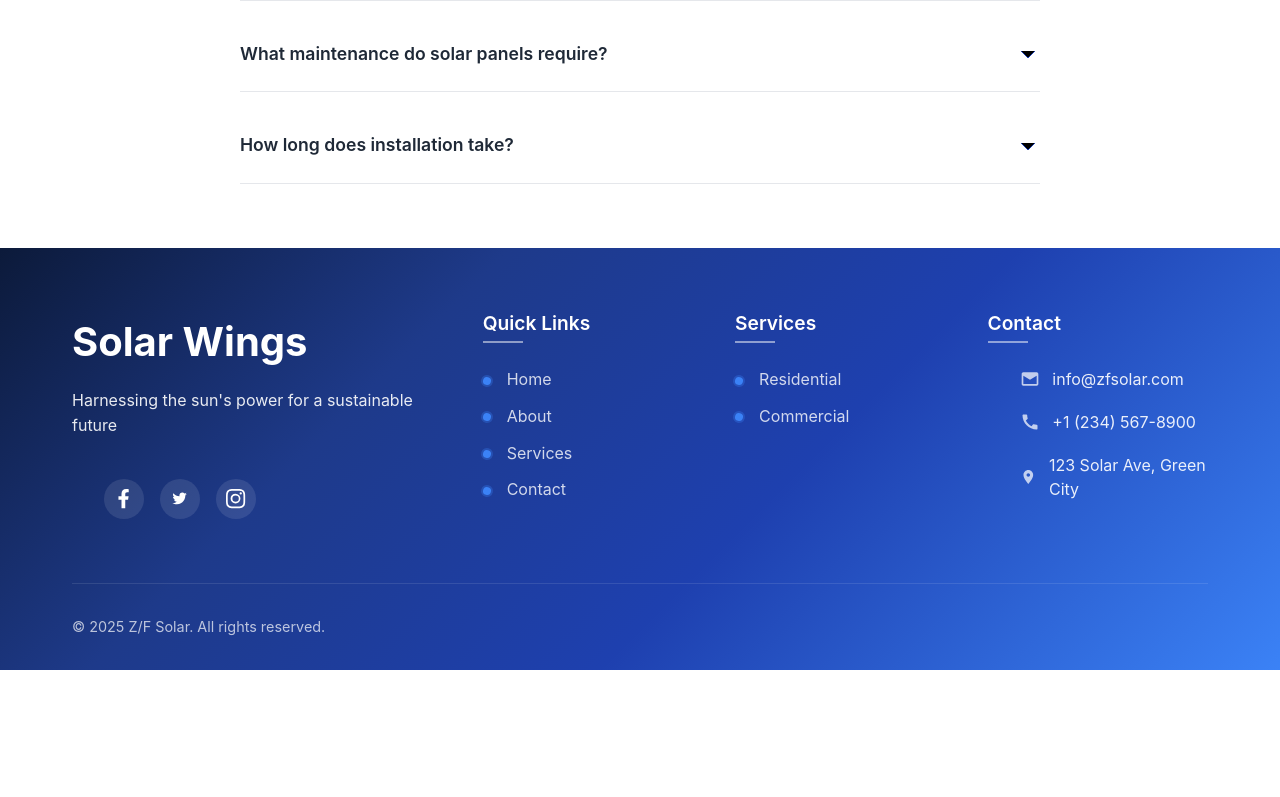
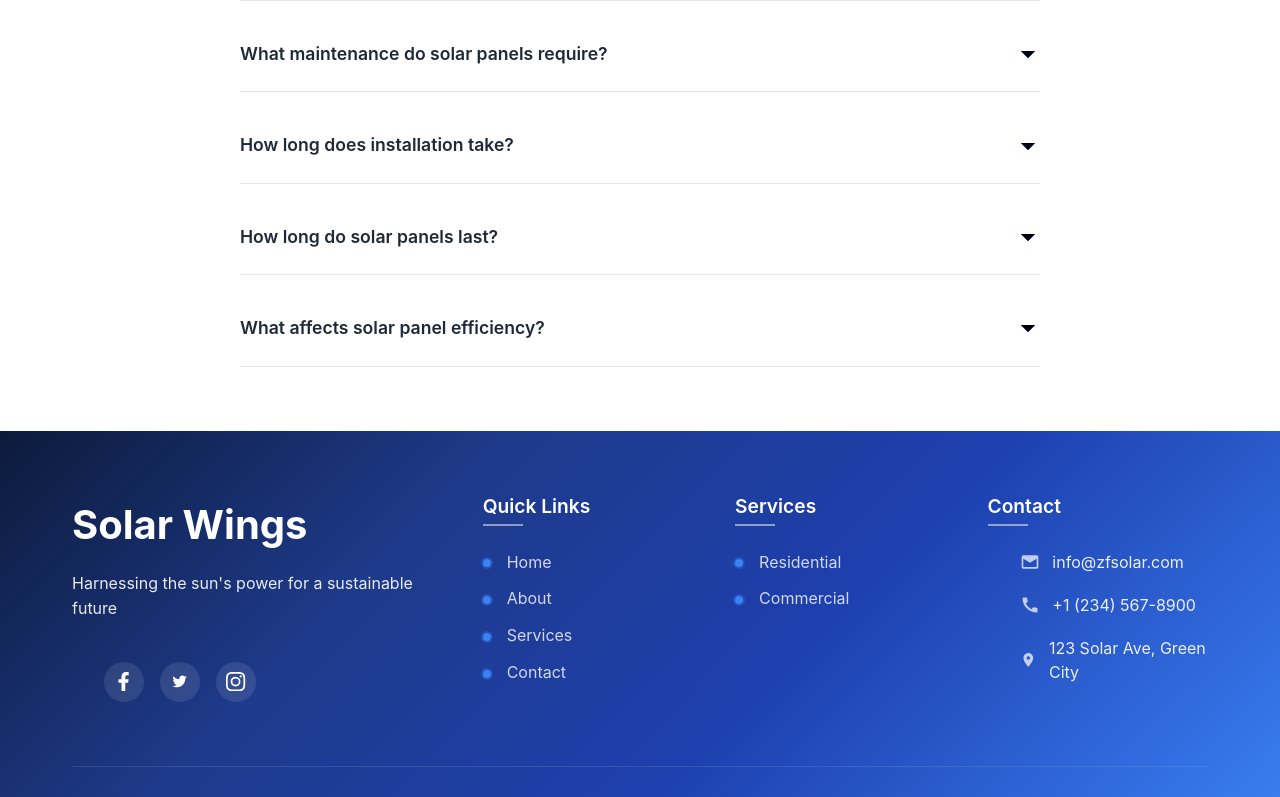
Before and after one commit to 1stN00B/solarmax, a React (Create React App) app: page / in a window 1280 px wide. Shown: the part 3873-4670 px from the top of the page. Before the commit the page ends 4543 px from the top, so only its background shows below. Built offline with nearby package versions, Linux system fonts and the light colour scheme.

Commit message:
update timer

```diff
--- a/src/App.jsx
+++ b/src/App.jsx
@@ -56,7 +56,7 @@ function App() {
     const timer = setTimeout(() => {
       setIsLoading(false);
       document.body.classList.remove('solar-loader-active');
-    }, 4000); // Show loader for 4 seconds
+    }, 3000); // Show loader for 4 seconds
 
     return () => {
       clearTimeout(timer);
--- a/src/components/Main.jsx
+++ b/src/components/Main.jsx
@@ -144,12 +144,12 @@ export default function Main() {
         </Link>
       </div>
       {/*services ends here*/}
-<br/>
+      <br />
       {/*---------------get in touch--------------*/}
       <div className="solar-ready-container bg-gradient-to-r from-blue-800 to-blue-600 text-white py-12 px-6 rounded-xl shadow-xl max-w-4xl mx-auto my-8 text-center">
         <h2 className="solar-ready-title text-3xl md:text-4xl font-bold mb-4">Ready to Switch to Solar?</h2>
         <p className="solar-ready-desc text-lg md:text-xl opacity-90 max-w-2xl mx-auto mb-8">
-          Unlock significant savings and energy independence with the power of <br/>solar—join your neighbors who are already enjoying lower bills and a cleaner, sustainable future!
+          Unlock significant savings and energy independence with the power of <br />solar—join your neighbors who are already enjoying lower bills and a cleaner, sustainable future!
         </p>
         <Link className="buttongetintouch" to='/contact'>Take the First Step</Link>
       </div>
@@ -185,7 +185,7 @@ export default function Main() {
             </ul>
           </div>
           <div className="solar-image-content">
-            <img src="/images/whychooseus.jpg" alt="Solar panel installation in progress"/>
+            <img src="/images/whychooseus.jpg" alt="Solar panel installation in progress" />
           </div>
         </div>
       </section>
@@ -247,7 +247,6 @@ export default function Main() {
 
 
       {/**---------------frequent asked questions------------------ */}
-      {/* Modified FAQ section */}
       <div className="faq-section">
         <div className="faq-header">
           <h2 className="faq-title">Frequently Asked Questions</h2>
@@ -264,7 +263,7 @@ export default function Main() {
               </svg>
             </button>
             <div className="faq-answer">
-              <p>Most homeowners save between 50-90% on their electricity bills...</p>
+              <p>Most homeowners save 50-90% on electricity bills. Exact savings depend on your energy usage and local sunlight conditions.</p>
             </div>
           </div>
 
@@ -277,7 +276,7 @@ export default function Main() {
               </svg>
             </button>
             <div className="faq-answer">
-              {/* ... answer content ... */}
+              <p>Solar panels need minimal maintenance - just occasional cleaning and annual inspections. They're designed to withstand weather with no moving parts.</p>
             </div>
           </div>
 
@@ -290,9 +289,44 @@ export default function Main() {
               </svg>
             </button>
             <div className="faq-answer">
-              {/* ... answer content ... */}
+              <p>Residential installations typically take 1-3 days. Commercial systems may require 1-2 weeks depending on size.</p>
             </div>
           </div>
+
+          {/* Question 4 - Changed index to 3 */}
+          <div className={`faq-item ${activeIndex === 3 ? 'active' : ''}`}>
+            <button className="faq-question" onClick={() => toggleFAQ(3)}>
+              How long do solar panels last?
+              <svg className="faq-icon" viewBox="0 0 24 24">
+                <path d="M19 9l-7 7-7-7" />
+              </svg>
+            </button>
+            <div className="faq-answer">
+              <p>High-quality solar panels typically last 25-30 years or more. Over time, efficiency decreases slightly, but proper maintenance ensures long-term performance.</p>
+            </div>
+          </div>
+
+          {/* Question 5 - About solar panel efficiency */}
+          <div className={`faq-item ${activeIndex === 4 ? 'active' : ''}`}>
+            <button className="faq-question" onClick={() => toggleFAQ(4)}>
+              What affects solar panel efficiency?
+              <svg className="faq-icon" viewBox="0 0 24 24">
+                <path d="M19 9l-7 7-7-7" />
+              </svg>
+            </button>
+            <div className="faq-answer">
+              <p>Several factors impact solar panel efficiency:</p>
+              <ul>
+                <li><strong>Sunlight intensity:</strong> More direct sunlight means better efficiency</li>
+                <li><strong>Temperature:</strong> Panels work best at moderate temperatures (around 25°C)</li>
+                <li><strong>Angle and orientation:</strong> Proper positioning maximizes sun exposure</li>
+                <li><strong>Shading:</strong> Even partial shading can significantly reduce output</li>
+                <li><strong>Panel quality:</strong> Higher-grade panels typically have better efficiency ratings</li>
+                <li><strong>Dust and dirt:</strong> Clean panels perform better than dirty ones</li>
+              </ul>
+            </div>
+          </div>
+
         </div>
       </div>
 
```
Lines whose indentation alone changed are shown as unchanged.
